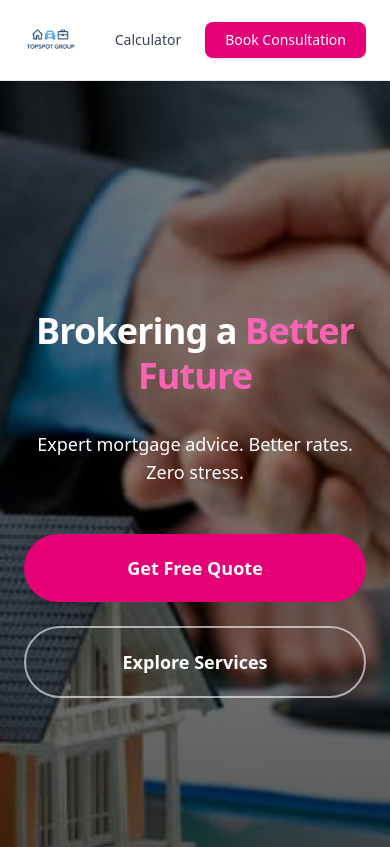
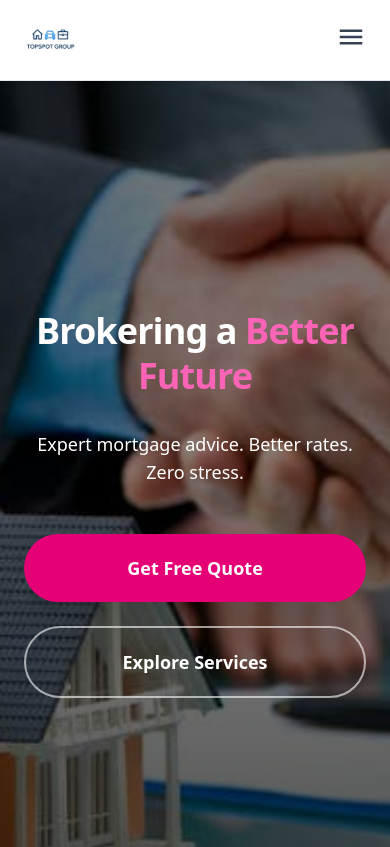
Before and after one commit to anishmendes/topspot-mortage-test, a React (Vite) app: page / in a window 390 px wide. Shown: the top 847 px of the page. Built offline with nearby package versions, Linux system fonts and the light colour scheme.

Commit message:
navbar sloved

```diff
--- a/src/components/Navbar.tsx
+++ b/src/components/Navbar.tsx
@@ -2,7 +2,7 @@
 import { useState, useEffect, useCallback } from 'react'
 import { Link } from 'react-router-dom'
 import { createPortal } from 'react-dom'
-import { IoMdClose } from 'react-icons/io'
+import { IoMdMenu, IoMdClose } from 'react-icons/io'
 import { motion, AnimatePresence } from 'framer-motion'
 import { toast } from 'react-hot-toast'
 import logo from '../assets/logo.png'
@@ -19,15 +19,23 @@ const modalVariants = {
   exit: { opacity: 0, y: 24, scale: 0.98 },
 }
 
+const mobileMenuVariants = {
+  hidden: { opacity: 0, y: -20 },
+  show: { opacity: 1, y: 0 },
+  exit: { opacity: 0, y: -20 },
+}
+
 const Portal = ({ children }: { children: React.ReactNode }) => createPortal(children, document.body)
 
 export default function Navbar() {
+  const [menuOpen, setMenuOpen] = useState(false)
   const [consultOpen, setConsultOpen] = useState(false)
   const [submitted, setSubmitted] = useState(false)
   const [sending, setSending] = useState(false)
 
   const openConsult = useCallback(() => {
     setConsultOpen(true)
+    setMenuOpen(false)
   }, [])
 
   const closeConsult = useCallback(() => {
@@ -110,17 +118,46 @@ export default function Navbar() {
             </button>
           </div>
 
+          {/* Mobile Hamburger */}
+          <div className="md:hidden">
+            <button
+              onClick={() => setMenuOpen(!menuOpen)}
+              aria-label="Toggle Menu"
+              className="text-3xl text-gray-700"
+            >
+              {menuOpen ? <IoMdClose /> : <IoMdMenu />}
+            </button>
+          </div>
+        </div>
+
         {/* Mobile Menu */}
-          <div className="md:hidden flex items-center space-x-6">
-            <Link to="/mortgage-calculator" className="text-gray-700 hover:text-blue-600 text-sm font-medium">Calculator</Link>
+        <AnimatePresence>
+          {menuOpen && (
+            <motion.div
+              initial="hidden"
+              animate="show"
+              exit="exit"
+              variants={mobileMenuVariants}
+              className="md:hidden bg-white border-t shadow-sm"
+            >
+              <div className="container mx-auto px-6 py-6 flex flex-col space-y-4 text-center">
+                <Link to="/" onClick={() => setMenuOpen(false)} className="text-gray-700 hover:text-blue-600 py-3 text-lg">Home</Link>
+                <Link to="/about-us" onClick={() => setMenuOpen(false)} className="text-gray-700 hover:text-blue-600 py-3 text-lg">About Us</Link>
+                <Link to="/services" onClick={() => setMenuOpen(false)} className="text-gray-700 hover:text-blue-600 py-3 text-lg">Services</Link>
+                <Link to="/our-clients" onClick={() => setMenuOpen(false)} className="text-gray-700 hover:text-blue-600 py-3 text-lg">Our Clients</Link>
+                <Link to="/mortgage-calculator" onClick={() => setMenuOpen(false)} className="text-gray-700 hover:text-blue-600 py-3 text-lg">Mortgage Calculator</Link>
+                <Link to="/contact" onClick={() => setMenuOpen(false)} className="text-gray-700 hover:text-blue-600 py-3 text-lg">Contact Us</Link>
+
                 <button
                   onClick={openConsult}
-              className="bg-pink-600 text-white px-5 py-2 rounded-lg text-sm font-medium shadow-sm"
+                  className="bg-pink-600 text-white py-3 rounded-lg font-medium hover:bg-pink-700"
                 >
                   Book Consultation
                 </button>
               </div>
-        </div>
+            </motion.div>
+          )}
+        </AnimatePresence>
       </nav>
 
       {/* Consultation Modal */}
@@ -143,7 +180,6 @@ export default function Navbar() {
                 initial="hidden"
                 animate="show"
                 exit="exit"
-  transition={{ type: 'spring', stiffness: 260, damping: 22 }}
                 onClick={(e) => e.stopPropagation()}
               >
                 <div className="flex justify-between items-start mb-8">
```
Also changed, not shown: 3 other files (tests, documents, lock files or other folders). Lines whose indentation alone changed are shown as unchanged.
